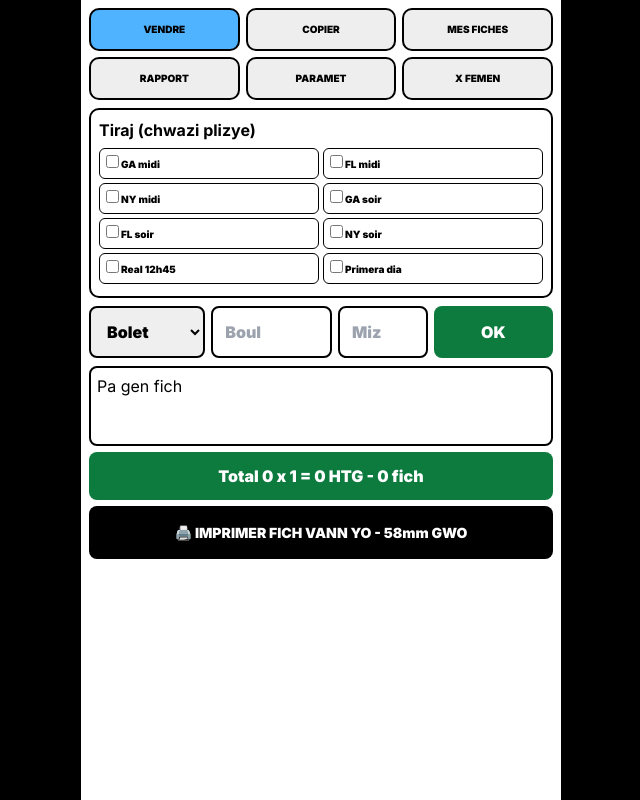
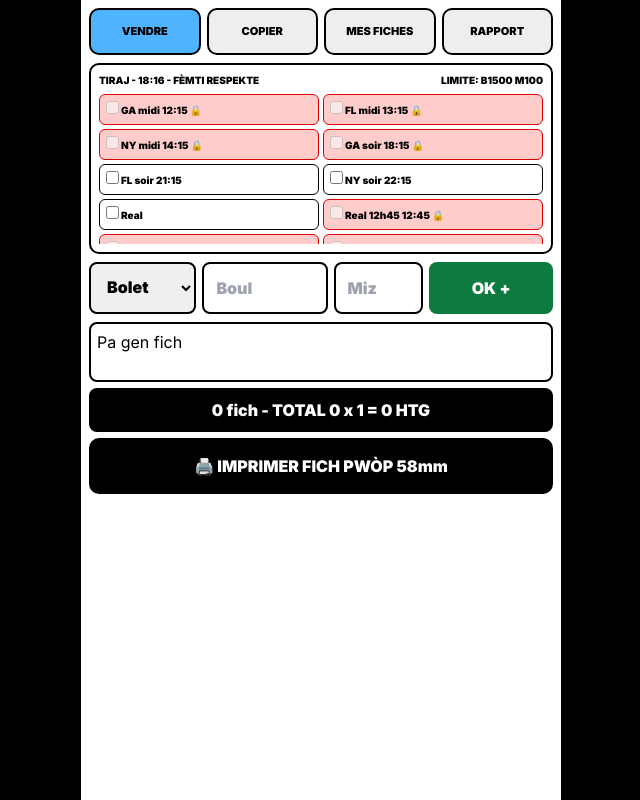
Before and after one commit to cerdieuulysse125-byte/Cd-lotto-, a Next.js app: page /vendeur in a window 1280 px wide. Shown: the whole page, without its empty margins (319-959 px from the left). Built offline with nearby package versions, Linux system fonts and the light colour scheme.

Commit message:
Update page.tsx

```diff
--- a/app/vendeur/page.tsx
+++ b/app/vendeur/page.tsx
@@ -1,73 +1,110 @@
 "use client";
 import {useState,useEffect} from "react";
-const TIRAGES=["GA midi","FL midi","NY midi","GA soir","FL soir","NY soir","Real 12h45","Primera dia","Suerte dia","Lote Dom","Ganamas","Suerte noche","Primera noche","Loteka","Nacional noche","Leidsa","Anguila 10h","Anguila 18h"];
+const TIRAGES=["GA midi","FL midi","NY midi","GA soir","FL soir","NY soir","Real","Real 12h45","Primera dia","Suerte dia","Lote Dom","Ganamas","Suerte noche","Primera noche","Loteka","Nacional noche","Leidsa","Anguila 10h","Anguila 18h"];
 
 export default function Vendeur(){
- const [tab,setTab]=useState("VENDRE"); const [sel,setSel]=useState<string[]>([]); const [jeu,setJeu]=useState("Bolet"); const [boul,setBoul]=useState(""); const [miz,setMiz]=useState(""); const [fiches,setFiches]=useState<any[]>([]);
- useEffect(()=>{ const s=localStorage.getItem("CD_VENDEUR_V9"); if(s){ try{ setFiches(JSON.parse(s)); }catch{} } },[]);
- useEffect(()=>{ localStorage.setItem("CD_VENDEUR_V9",JSON.stringify(fiches)); },[fiches]);
- const toggle=(t:string)=>setSel(s=>s.includes(t)?s.filter(x=>x!==t):[...s,t]);
- const ajouter=()=>{ if(!boul||!miz||!sel.length) return alert("Chwazi tiraj + boul + miz"); const f={id:Date.now(),jeu,boul,miz:parseInt(miz),tirages:sel,heure:new Date().toLocaleTimeString(),ticket:"CD"+Date.now().toString().slice(-6)}; setFiches([...fiches,f]); };
+ const [tab,setTab]=useState("VENDRE"); const [sel,setSel]=useState<string[]>([]); const [jeu,setJeu]=useState("Bolet"); const [boul,setBoul]=useState(""); const [miz,setMiz]=useState(""); const [fiches,setFiches]=useState<any[]>([]); const [copieId,setCopieId]=useState(""); const [msg,setMsg]=useState("");
+ const [ferm,setFerm]=useState<any>({"GA midi":"12:15","FL midi":"13:15","NY midi":"14:15","GA soir":"18:15","FL soir":"21:15","NY soir":"22:15","Real 12h45":"12:45","Primera dia":"11:50","Suerte dia":"12:20","Lote Dom":"01:45","Ganamas":"14:15","Suerte noche":"17:50","Primera noche":"19:50","Loteka":"19:45","Nacional noche":"20:50","Leidsa":"20:45","Anguila 10h":"09:55","Anguila 18h":"17:55"});
+ const [lim,setLim]=useState({bolet:1500,maryaj:100,loto3:100,loto4:20,loto5:5}); const [boulBloke,setBoulBloke]=useState<string[]>([]); const [entete,setEntete]=useState({nom:"C&D VERITE LOTTO",adr:"Petion-Ville",tel:"+509 0000-0000",vendeur:"Toto",serie:"SERIE-001"});
+
+ useEffect(()=>{
+  const s=localStorage.getItem("CD_V12"); if(s){ try{ setFiches(JSON.parse(s)); }catch{} }
+  const p=localStorage.getItem("CD_PROPRIO_V7"); if(p){ try{ const d=JSON.parse(p); if(d.ferm) setFerm(d.ferm); if(d.lim) setLim(d.lim); if(d.boulBloke) setBoulBloke(d.boulBloke); if(d.entete) setEntete(d.entete); }catch{} }
+ },[]);
+ useEffect(()=>{ localStorage.setItem("CD_V12",JSON.stringify(fiches)); },[fiches]);
+
+ const nowHM=()=>{ const d=new Date(); return `${String(d.getHours()).padStart(2,'0')}:${String(d.getMinutes()).padStart(2,'0')}`; };
+ const isOpen=(t:string)=>{ const f=ferm[t]; if(!f) return true; return nowHM() < f; };
+ const getLimite=(j:string)=> j==="Bolet"?lim.bolet: j==="Maryaj"?lim.maryaj: j==="Loto3"?lim.loto3: j==="Loto4"?lim.loto4: lim.loto5;
+
+ const ajouter=()=>{
+  if(!sel.length) return setMsg("❌ Chwazi tiraj"); if(!boul) return setMsg("❌ Mete boul"); if(!miz) return setMsg("❌ Mete miz");
+  if(boulBloke.includes(boul)) return setMsg(`❌ Boul ${boul} bloke`);
+  const fermes=sel.filter(t=>!isOpen(t)); if(fermes.length) return setMsg(`❌ FERME: ${fermes.join(', ')} - ${nowHM()} > ${fermes.map(t=>ferm[t])}`);
+  const limite=getLimite(jeu);
+  for(const tiraj of sel){ const tot=fiches.filter(f=>f.jeu===jeu&&f.boul===boul&&f.tirages.includes(tiraj)).reduce((s,f)=>s+f.miz,0); if(tot+parseInt(miz)>limite) return setMsg(`❌ LIMITE ${jeu} ${boul} ${tiraj}: ${limite}HTG depase (ou gen ${tot})`); }
+  const f={id:Date.now(),jeu,boul,miz:parseInt(miz),tirages:sel,heure:new Date().toLocaleString(),ticket:"CD"+Date.now().toString().slice(-6)};
+  setFiches([...fiches,f]); setMsg(`✅ Ajoute ${jeu} ${boul} - ${sel.length} tiraj`); setBoul(""); setMiz(""); setTimeout(()=>setMsg(""),2500);
+ };
+
  const total=fiches.reduce((s,f)=>s+f.miz,0);
 
- const printTicket=()=>{ if(fiches.length===0) return alert("Pa gen fich pou enprime! Ajoute fich dabo"); const el=document.getElementById("print-ticket"); if(!el) return; el.style.display="block"; document.body.classList.add("printing-ticket"); setTimeout(()=>{ window.print(); el.style.display="none"; document.body.classList.remove("printing-ticket"); },200); };
- const printRapport=()=>{ const el=document.getElementById("print-rapport"); if(!el) return; el.style.display="block"; document.body.classList.add("printing-rapport"); setTimeout(()=>{ window.print(); el.style.display="none"; document.body.classList.remove("printing-rapport"); },200); };
+ const doPrint=(id:string)=>{
+  const content=document.getElementById(id)?.innerHTML; if(!content){ return alert("Pa gen anyen"); }
+  const iframe=document.createElement("iframe"); iframe.style.width="0"; iframe.style.height="0"; iframe.style.border="0"; iframe.style.position="fixed"; document.body.appendChild(iframe);
+  const doc=iframe.contentWindow?.document; if(!doc) return;
+  doc.open(); doc.write(`<html><head><style>
+   @page{size:58mm auto;margin:0} body{width:56mm;margin:0;padding:2mm;font-family:'Courier New',monospace;color:#000;font-size:12px;line-height:1.25}
+  .c{text-align:center}.b{font-weight:900}.big{font-size:16px;font-weight:900}.mid{font-size:13px;font-weight:900}
+  .dash{border-top:1.5px dashed #000;border-bottom:1.5px dashed #000;margin:2.5mm 0;padding:2mm 0}
+  .line{border-bottom:1px dashed #999;padding:1.2mm 0}.tot{border-top:2px solid #000;margin-top:2mm;padding-top:2mm;font-size:15px}
+   table{width:100%;border-collapse:collapse} td{padding:1mm 0;font-size:11px}.r{text-align:right}
+  </style></head><body>${content}</body></html>`); doc.close();
+  setTimeout(()=>{ iframe.contentWindow?.focus(); iframe.contentWindow?.print(); setTimeout(()=>document.body.removeChild(iframe),1200); },300);
+ };
 
- return (<>
-  <style>{`
-    @media print {
-      body.printing-ticket * { visibility: hidden!important; }
-      body.printing-ticket #print-ticket, body.printing-ticket #print-ticket * { visibility: visible!important; }
-      body.printing-ticket #print-ticket { position: absolute!important; left:0; top:0; width:58mm!important; display:block!important; background:#fff!important; color:#000!important; font-weight:900!important; padding:2mm!important; }
+ return (
+ <div style={{maxWidth:480,margin:'0 auto',background:'#fff',color:'#000',minHeight:'100vh',padding:8}}>
+  <div style={{display:'grid',gridTemplateColumns:'1fr 1fr 1fr 1fr',gap:6}}>{["VENDRE","COPIER","MES FICHES","RAPPORT"].map(t=><button key={t} onClick={()=>setTab(t)} style={{padding:13,border:'2px solid #000',borderRadius:10,fontWeight:900,fontSize:11,background:tab===t?"#4fb3ff":"#eee"}}>{t}</button>)}</div>
+  {msg && <div style={{background:msg.includes("❌")?"#d00":"#0a7a3e",color:'#fff',padding:10,borderRadius:8,marginTop:8,fontWeight:900,textAlign:'center',fontSize:12}}>{msg}</div>}
 
-      body.printing-rapport * { visibility: hidden!important; }
-      body.printing-rapport #print-rapport, body.printing-rapport #print-rapport * { visibility: visible!important; }
-      body.printing-rapport #print-rapport { position: absolute!important; left:0; top:0; width:58mm!important; display:block!important; background:#fff!important; color:#000!important; font-weight:900!important; padding:2mm!important; }
+  {tab==="VENDRE"&&<>
+   <div style={{border:'2px solid #000',borderRadius:10,padding:8,marginTop:8}}><div style={{display:'flex',justifyContent:'space-between',fontWeight:900,fontSize:10}}><span>TIRAJ - {nowHM()} - FÈMTI RESPEKTE</span><span>LIMITE: B{lim.bolet} M{lim.maryaj}</span></div><div style={{display:'grid',gridTemplateColumns:'1fr 1fr',gap:4,marginTop:6,maxHeight:150,overflow:'auto'}}>{TIRAGES.map(t=>{ const open=isOpen(t); return <label key={t} style={{border:open?'1px solid #000':'1px solid #d00',padding:6,borderRadius:6,fontSize:10,fontWeight:900,background:!open?"#fcc":sel.includes(t)?"#b3e5fc":"#fff"}}><input type="checkbox" disabled={!open} checked={sel.includes(t)} onChange={()=>setSel(s=>s.includes(t)?s.filter(x=>x!==t):[...s,t])}/> {t} {ferm[t]} {!open?" 🔒":""}</label>})}</div></div>
+   <div style={{display:'flex',gap:6,marginTop:8}}><select value={jeu} onChange={e=>setJeu(e.target.value)} style={{width:'24%',padding:12,border:'2px solid #000',borderRadius:8,fontWeight:900}}><option>Bolet</option><option>Maryaj</option><option>Loto3</option><option>Loto4</option><option>Loto5</option></select><input value={boul} onChange={e=>setBoul(e.target.value)} placeholder={jeu==="Maryaj"?"12x34":"Boul"} style={{width:'28%',padding:12,border:'2px solid #000',borderRadius:8,fontWeight:900}}/><input value={miz} onChange={e=>setMiz(e.target.value.replace(/\D/g,''))} placeholder="Miz" style={{width:'20%',padding:12,border:'2px solid #000',borderRadius:8,fontWeight:900}}/><button onClick={ajouter} style={{width:'28%',background:'#0d7a3e',color:'#fff',borderRadius:8,fontWeight:900}}>OK +</button></div>
+   <div style={{border:'2px solid #000',borderRadius:8,padding:6,marginTop:8,minHeight:60}}>{fiches.length?fiches.slice(-5).map((f,i)=><div key={i} style={{fontSize:11,fontWeight:900,borderBottom:'1px solid #ccc',padding:'3px 0'}}>{f.jeu} {f.boul} {f.miz}HTG x{f.tirages.length} - {f.ticket}</div>):"Pa gen fich"}</div>
+   <div style={{background:'#000',color:'#fff',padding:10,borderRadius:8,marginTop:6,textAlign:'center',fontWeight:900}}>{fiches.length} fich - TOTAL {total} x {sel.length||1} = {total*(sel.length||1)} HTG</div>
+   <button onClick={()=>doPrint("ticket-propre")} style={{width:'100%',padding:16,background:'#000',color:'#fff',borderRadius:10,marginTop:6,fontWeight:900}}>🖨️ IMPRIMER FICH PWÒP 58mm</button>
+  </>}
 
-      @page { size:58mm auto; margin:0; }
-    }
-    #print-ticket, #print-rapport { display:none; }
-  `}</style>
+  {tab==="MES FICHES"&&<div style={{border:'2px solid #000',borderRadius:10,padding:8,marginTop:10}}><b>MES FICHES - {fiches.length}</b>{fiches.map((f,i)=><div key={i} style={{padding:'5px 0',borderBottom:'1px solid #000',fontSize:11,fontWeight:900}}>{f.ticket} | {f.jeu} {f.boul} {f.miz}HTG | {f.tirages.join(',')} | {f.heure}</div>)}</div>}
 
-  <div style={{maxWidth:480,margin:'0 auto',background:'#fff',color:'#000',minHeight:'100vh',padding:8}}>
-   <div style={{display:'grid',gridTemplateColumns:'1fr 1fr 1fr',gap:6}}>{["VENDRE","COPIER","MES FICHES","RAPPORT","PARAMET","X FEMEN"].map(t=><button key={t} onClick={()=>setTab(t)} style={{padding:12,border:'2px solid #000',borderRadius:10,fontWeight:900,fontSize:10,background:tab===t?"#4fb3ff":"#eee"}}>{t}</button>)}</div>
+  {tab==="COPIER"&&<div style={{border:'2px solid #000',borderRadius:10,padding:10,marginTop:10}}><b>COPIER FICH</b><input value={copieId} onChange={e=>setCopieId(e.target.value)} placeholder="CD..." style={{width:'100%',padding:12,border:'2px solid #000',borderRadius:8,marginTop:8}}/><button onClick={()=>{ const f=fiches.find(x=>x.ticket===copieId.trim()); if(!f) return alert("Pa jwenn"); setFiches([...fiches,{...f,id:Date.now(),ticket:"CD"+Date.now().toString().slice(-6)}]); alert("Kopye"); }} style={{width:'100%',padding:12,background:'#000',color:'#fff',borderRadius:8,marginTop:8,fontWeight:900}}>KOPIYE</button></div>}
 
-   {tab==="VENDRE"&&<>
-    <div style={{border:'2px solid #000',borderRadius:10,padding:8,marginTop:8}}><b>Tiraj (chwazi plizye)</b><div style={{display:'grid',gridTemplateColumns:'1fr 1fr',gap:4,marginTop:6,maxHeight:140,overflow:'auto'}}>{TIRAGES.map(t=><label key={t} style={{border:'1px solid #000',padding:6,borderRadius:6,fontSize:10,fontWeight:900,background:sel.includes(t)?"#b3e5fc":"#fff"}}><input type="checkbox" checked={sel.includes(t)} onChange={()=>toggle(t)}/> {t}</label>)}</div></div>
-    <div style={{display:'flex',gap:6,marginTop:8}}><select value={jeu} onChange={e=>setJeu(e.target.value)} style={{width:'26%',padding:12,border:'2px solid #000',borderRadius:8,fontWeight:900}}><option>Bolet</option><option>Maryaj</option><option>Loto3</option><option>Loto4</option><option>Loto5</option></select><input value={boul} onChange={e=>setBoul(e.target.value)} placeholder="Boul" style={{width:'27%',padding:12,border:'2px solid #000',borderRadius:8,fontWeight:900}}/><input value={miz} onChange={e=>setMiz(e.target.value.replace(/\D/g,''))} placeholder="Miz" style={{width:'20%',padding:12,border:'2px solid #000',borderRadius:8,fontWeight:900}}/><button onClick={ajouter} style={{width:'27%',background:'#0d7a3e',color:'#fff',borderRadius:8,fontWeight:900}}>OK</button></div>
-    <div style={{border:'2px solid #000',minHeight:80,marginTop:8,borderRadius:8,padding:6}}>{fiches.length===0?"Pa gen fich":fiches.map((f,i)=><div key={i} style={{display:'flex',justifyContent:'space-between',fontWeight:900,fontSize:12,borderBottom:'1px solid #ccc'}}><span>{f.jeu} {f.boul} {f.miz} - {f.tirages.join(',')}</span><span onClick={()=>setFiches(fiches.filter((_,idx)=>idx!==i))} style={{color:'red'}}>X</span></div>)}</div>
-    <div style={{background:'#0d7a3e',color:'#fff',padding:12,borderRadius:8,marginTop:6,textAlign:'center',fontWeight:900}}>Total {total} x {sel.length||1} = {total*(sel.length||1)} HTG - {fiches.length} fich</div>
-    <button onClick={printTicket} style={{width:'100%',padding:16,background:'#000',color:'#fff',borderRadius:8,marginTop:6,fontWeight:900,fontSize:14}}>🖨️ IMPRIMER FICH VANN YO - 58mm GWO</button>
-   </>}
+  {tab==="RAPPORT"&&<div style={{border:'2px solid #000',borderRadius:10,padding:10,marginTop:10}}><b>RAPPORT PWÒP - Du Au - Tous - Chak tiraj separeman</b><div style={{marginTop:8,border:'2px solid #000',borderRadius:8,padding:8}}><div style={{display:'flex',justifyContent:'space-between',fontWeight:900}}><span>Vente</span><span>{total} HTG</span></div><div style={{display:'flex',justifyContent:'space-between',fontWeight:900}}><span>Commission 20%</span><span>{Math.round(total*0.2)} HTG</span></div><div style={{display:'flex',justifyContent:'space-between',fontWeight:900,borderTop:'2px solid #000',marginTop:6,paddingTop:6}}><span>BALANCE NET</span><span>{Math.round(total*0.8)} HTG</span></div></div><button onClick={()=>doPrint("rapport-propre")} style={{width:'100%',padding:14,background:'#000',color:'#fff',borderRadius:10,marginTop:10,fontWeight:900}}>🖨️ IMPRIMER RAPPORT PWÒP</button></div>}
 
-   {tab==="RAPPORT"&&<div style={{border:'2px solid #000',borderRadius:10,padding:10,marginTop:10}}><b>RAPPORT - Vente Komisyon A Peye Balans</b><div style={{marginTop:8,border:'1px solid #000',borderRadius:8}}><div style={{display:'flex',justifyContent:'space-between',padding:8,borderBottom:'1px solid #000',fontWeight:900}}><span>Vant</span><span>{total} HTG</span></div><div style={{display:'flex',justifyContent:'space-between',padding:8,borderBottom:'1px solid #000',fontWeight:900}}><span>Komisyon 20%</span><span>{Math.round(total*0.2)} HTG</span></div><div style={{display:'flex',justifyContent:'space-between',padding:8,fontWeight:900,background:'#eee'}}><span>Balans Net</span><span>{Math.round(total*0.8)} HTG</span></div></div><button onClick={printRapport} style={{width:'100%',padding:12,background:'#333',color:'#fff',borderRadius:8,marginTop:8,fontWeight:900}}>IMPRIMER RAPPORT SELMAN</button></div>}
-   {tab==="MES FICHES"&&<div style={{marginTop:10,border:'2px solid #000',borderRadius:10,padding:8}}>{fiches.map((f,i)=><div key={i} style={{padding:6,borderBottom:'1px solid #000',fontWeight:900}}>{f.ticket} - {f.jeu} {f.boul} {f.miz}HTG {f.heure}</div>)}</div>}
+  {/* FICH PWÒP - MODÈL PWOFESYONÈL */}
+  <div id="ticket-propre" style={{display:'none'}}>
+   <div className="c">
+    <div className="big">{entete.nom}</div>
+    <div>{entete.adr}</div>
+    <div>Tel: {entete.tel}</div>
+    <div style={{fontSize:'10px'}}>Vendeur: {entete.vendeur} - {entete.serie}</div>
+    <div className="dash">
+     <div className="b">TICKET: {fiches[fiches.length-1]?.ticket || "CD000000"}</div>
+     <div>{new Date().toLocaleDateString()} {new Date().toLocaleTimeString()}</div>
+    </div>
+    <table>{fiches.slice(-10).map((f,i)=><tr key={i} className="line"><td style={{textAlign:'left'}}><span className="b">{f.jeu}</span> {f.boul}<br/><span style={{fontSize:'9px'}}>{f.tirages.join(', ')}</span></td><td className="r b">{f.miz} HTG</td></tr>)}</table>
+    <div className="tot c"><div className="big">TOTAL: {total*(sel.length||1)} HTG</div><div style={{fontSize:'10px'}}>{fiches.length} fich - {sel.length||1} tiraj</div></div>
+    <div style={{marginTop:'4mm'}} className="b c">BON CHANS!</div>
+    <div style={{fontSize:'8px',marginTop:'2mm'}} className="c">Mariage 12x34=34x12 bon - Chak tiraj separeman<br/>Limite: B{lim.bolet} M{lim.maryaj} L3{lim.loto3}</div>
+   </div>
   </div>
 
-  {/* PRINT 1: FICH VANN - GWO SANTRE */}
-  <div id="print-ticket">
-    <div style={{textAlign:'center'}}>
-      <div style={{fontSize:'18px',fontWeight:900}}>C&D VERITE LOTTO</div>
-      <div style={{fontSize:'12px'}}>Petion-Ville - Tel:...</div>
-      <div style={{borderTop:'2px dashed #000',borderBottom:'2px dashed #000',margin:'3mm 0',padding:'2mm 0',fontSize:'12px'}}>TICKET: {fiches[0]?.ticket||"CD"}<br/>{new Date().toLocaleString()}<br/>Vendeur: Toto SERIE-001</div>
-      {fiches.map((f,i)=><div key={i} style={{textAlign:'left',fontSize:'15px',fontWeight:900,borderBottom:'1px dashed #000',padding:'2mm 0'}}>{f.jeu.toUpperCase()}<br/>{f.boul} - {f.miz} HTG<br/><span style={{fontSize:'11px'}}>{f.tirages.join(', ')}</span></div>)}
-      <div style={{fontSize:'18px',fontWeight:900,borderTop:'3px solid #000',marginTop:'3mm',paddingTop:'2mm'}}>TOTAL: {total*(sel.length||1)} HTG</div>
-      <div style={{fontSize:'14px',marginTop:'4mm',fontWeight:900}}>BON CHANS!</div>
-      <div style={{fontSize:'9px',marginTop:'3mm'}}>Mariage 12x34=34x12 bon<br/>Chak tiraj kalkile separeman</div>
+  {/* RAPÒ PWÒP - MODÈL PWOFESYONÈL */}
+  <div id="rapport-propre" style={{display:'none'}}>
+   <div className="c">
+    <div className="big">{entete.nom}</div>
+    <div className="b">RAPPORT VENTE</div>
+    <div>{new Date().toLocaleDateString()} {new Date().toLocaleTimeString()}</div>
+    <div className="dash" style={{textAlign:'left'}}>
+     <div>Vendeur: {entete.vendeur} ({entete.serie})</div>
+     <div>Periode: Tous</div>
+     <div>Tirages: Tous ({TIRAGES.length})</div>
+     <div>Fiches: {fiches.length}</div>
     </div>
+    <table>
+     <tr><td>Vente Total</td><td className="r b">{total} HTG</td></tr>
+     <tr><td>x Tirages ({sel.length||1})</td><td className="r b">{total*(sel.length||1)} HTG</td></tr>
+     <tr><td>Commission 20%</td><td className="r">{Math.round(total*0.2)} HTG</td></tr>
+     <tr><td>Gain Kliyan</td><td className="r">0 HTG</td></tr>
+     <tr style={{borderTop:'2px solid #000'}}><td className="b big">BALANCE NET</td><td className="r b big">{Math.round(total*0.8)} HTG</td></tr>
+    </table>
+    <div className="dash" style={{textAlign:'left',fontSize:'10px'}}>
+     Detail pa tiraj:<br/>
+     {TIRAGES.slice(0,6).map(t=>{ const tot=fiches.filter(f=>f.tirages.includes(t)).reduce((s,f)=>s+f.miz,0); return tot>0?`${t}: ${tot} HTG\n`:""; }).join('')}
+    </div>
+    <div className="c" style={{fontSize:'9px',marginTop:'2mm'}}>Chak tiraj kalkile separeman - Mariage 12x34=34x12 bon</div>
+   </div>
   </div>
-
-  {/* PRINT 2: RAPPORT - SEPARE */}
-  <div id="print-rapport">
-    <div style={{textAlign:'center',fontSize:'14px',fontWeight:900}}>
-      <div>RAPPORT</div><div>{new Date().toLocaleDateString()}</div>
-      <div style={{borderTop:'1px solid #000',marginTop:'2mm',textAlign:'left'}}>
-        <div style={{display:'flex',justifyContent:'space-between'}}><span>Vant</span><span>{total} HTG</span></div>
-        <div style={{display:'flex',justifyContent:'space-between'}}><span>Komisyon</span><span>{Math.round(total*0.2)} HTG</span></div>
-        <div style={{display:'flex',justifyContent:'space-between'}}><span>A Peye</span><span>0 HTG</span></div>
-        <div style={{display:'flex',justifyContent:'space-between',borderTop:'2px solid #000',marginTop:'2mm',paddingTop:'2mm'}}><span>Balans Net</span><span>{Math.round(total*0.8)} HTG</span></div>
-      </div>
-    </div>
-  </div>
- </>);
+ </div>);
 }
```
